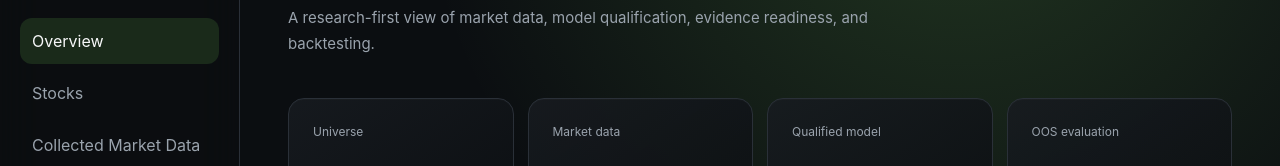
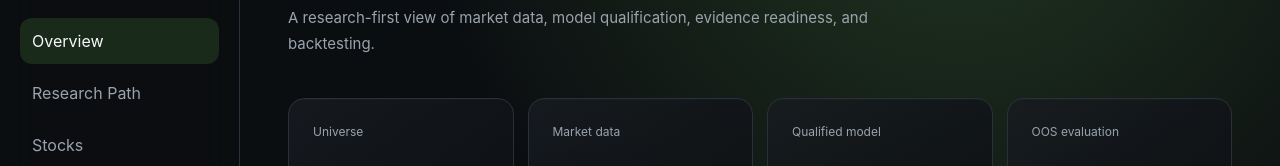
Before and after one commit to iosdevbyul/TrisMarketLens, a Next.js app: page / in a window 1280 px wide. Shown: the part 158-324 px from the top of the page. Built offline with nearby package versions, Linux system fonts and the light colour scheme; no server answers.

Commit message:
feat - expose integrated research path in primary navigation

```diff
--- a/src/components/navigation/Sidebar.tsx
+++ b/src/components/navigation/Sidebar.tsx
@@ -7,6 +7,7 @@ import { usePathname } from "next/navigation";
 
 const navigation = [
   { href: "/", label: "Overview" },
+  { href: "/research-path", label: "Research Path" },
   { href: "/stocks", label: "Stocks" },
   { href: "/operational-market", label: "Collected Market Data" },
   { href: "/screener", label: "AI Screener" },
```
